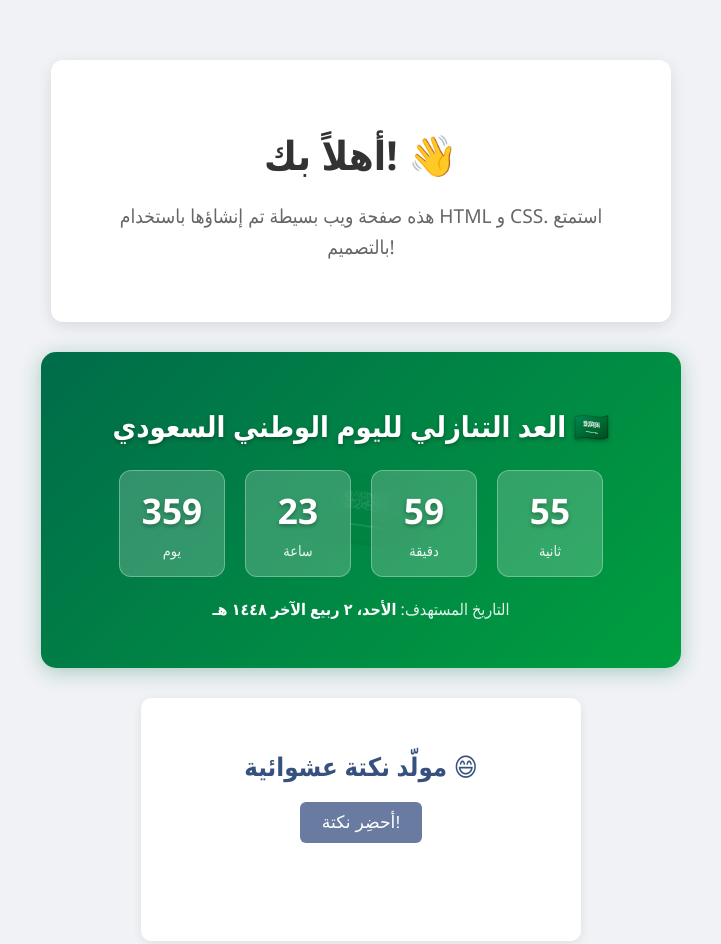
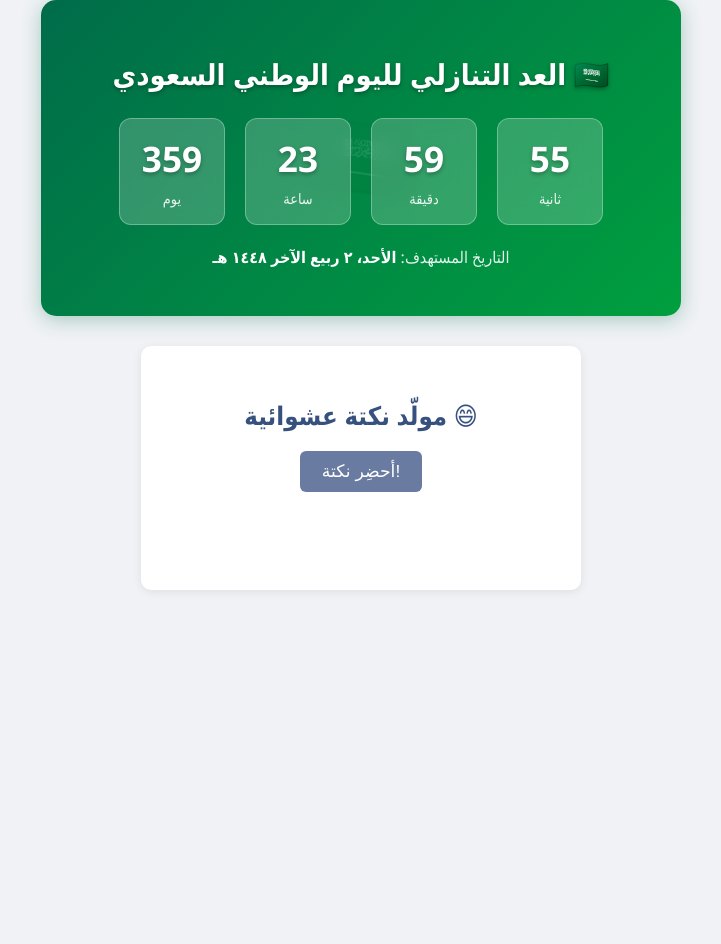
Before and after one commit to tacnyat/hello-kareem, a plain HTML site: page index.html in a window 1280 px wide. Shown: the whole page, without its empty margins (279-1000 px from the left). After the commit the page ends 800 px from the top, so only its background shows below. Drawn offline with Linux system fonts and the light colour scheme.

Commit message:
ازالة مقدمة الهيرو

```diff
--- a/index.html
+++ b/index.html
@@ -8,10 +8,7 @@
 </head>
 <body>
 
-    <div class="card">
-        <h1>أهلاً بك! 👋</h1>
-        <p>هذه صفحة ويب بسيطة تم إنشاؤها باستخدام HTML و CSS. استمتع بالتصميم!</p>
-    </div>
+
 
     <div class="countdown-section">
         <h2>العد التنازلي لليوم الوطني السعودي 🇸🇦</h2>
```
